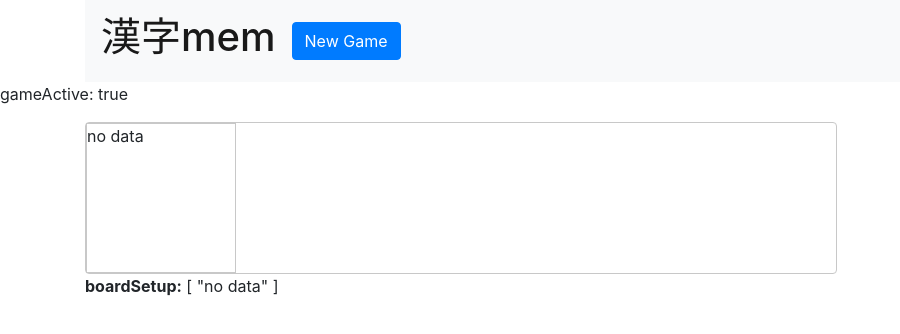
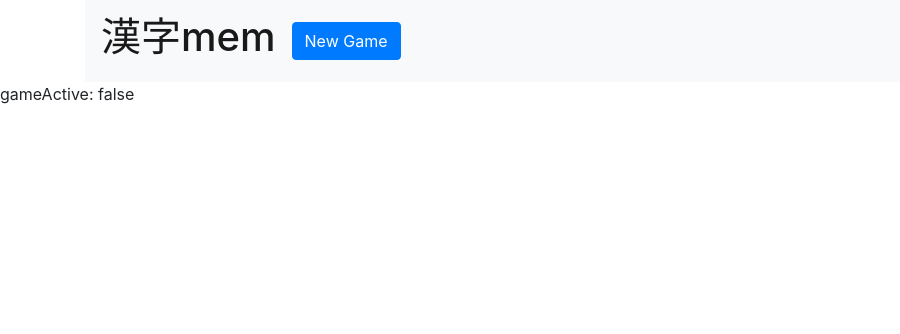
Before and after one commit to Hazumi/kanji-mem, a Vue app: page / in a window 1280 px wide. Shown: the top 334 px of the page, without its empty margins (0-900 px from the left). Built offline with nearby package versions, Linux system fonts and the light colour scheme; what vue-lodash would draw is missing.

Commit message:
clean up methods

```diff
--- a/src/App.vue
+++ b/src/App.vue
@@ -4,19 +4,17 @@
     <app-nav @newGameStarted="startNewGame"></app-nav>
     <p>gameActive: {{ gameActive }}</p>
 
-    <div class="container">
+    <div class="container" v-if="gameActive">
       <div class="row">
         <div class="col-12">
 
-          <div class="gameboard" v-if="gameActive">
+          <div class="gameboard">
 
             <app-gametile
               v-for="kanji in boardSetup"
               class="gameboard__tile"
               :key="kanji.id + kanji.type"
-            >
-              <p slot="kanji">{{ kanji }}</p>
-            </app-gametile>
+              :kanji="kanji"></app-gametile>
 
           </div>
 
@@ -42,7 +40,7 @@ export default {
   },
   data: function() {
     return {
-      gameActive: true,
+      gameActive: false,
       kanjiList: [
         {
           id: 1,
@@ -117,18 +115,14 @@ export default {
     generateGameBoard() {
       let kanjiList1 = _.cloneDeep(this.kanjiList);
       let kanjiList2 = _.cloneDeep(this.kanjiList);
-
       for(let kanji of kanjiList1) {
-        kanji.type = 'meaning';
+        kanji.type = 'reading';
       }
-
       for(let kanji of kanjiList2) {
         kanji.type = 'kanji';
       }
-
       kanjiList1 = this.shuffleArray(kanjiList1)
       kanjiList2 = this.shuffleArray(kanjiList2)
-
       this.boardSetup = kanjiList1.concat(kanjiList2);
     },
     shuffleArray(arr) {
--- a/src/components/Gametile.vue
+++ b/src/components/Gametile.vue
@@ -1,20 +1,26 @@
 <template lang="html">
   <div>
-    <slot name="kanji"></slot>
+    <p v-if="kanji.type == 'reading'">{{ kanji.reading }}</p>
+    <p v-else>{{ kanji.kanji }}</p>
   </div>
 </template>
 
 <script>
 export default {
+  props: ['kanji']
 }
 </script>
 
 <style lang="css" scoped>
 
   .gameboard__tile {
+    display: flex;
+    justify-content: center;
+    align-items: center;
     width: 150px;
     height: 150px;
     border: 1px solid #c8c8c8;
+    font-size: 2em;
   }
   .gameboard__tile:hover {
     cursor: pointer;
```
